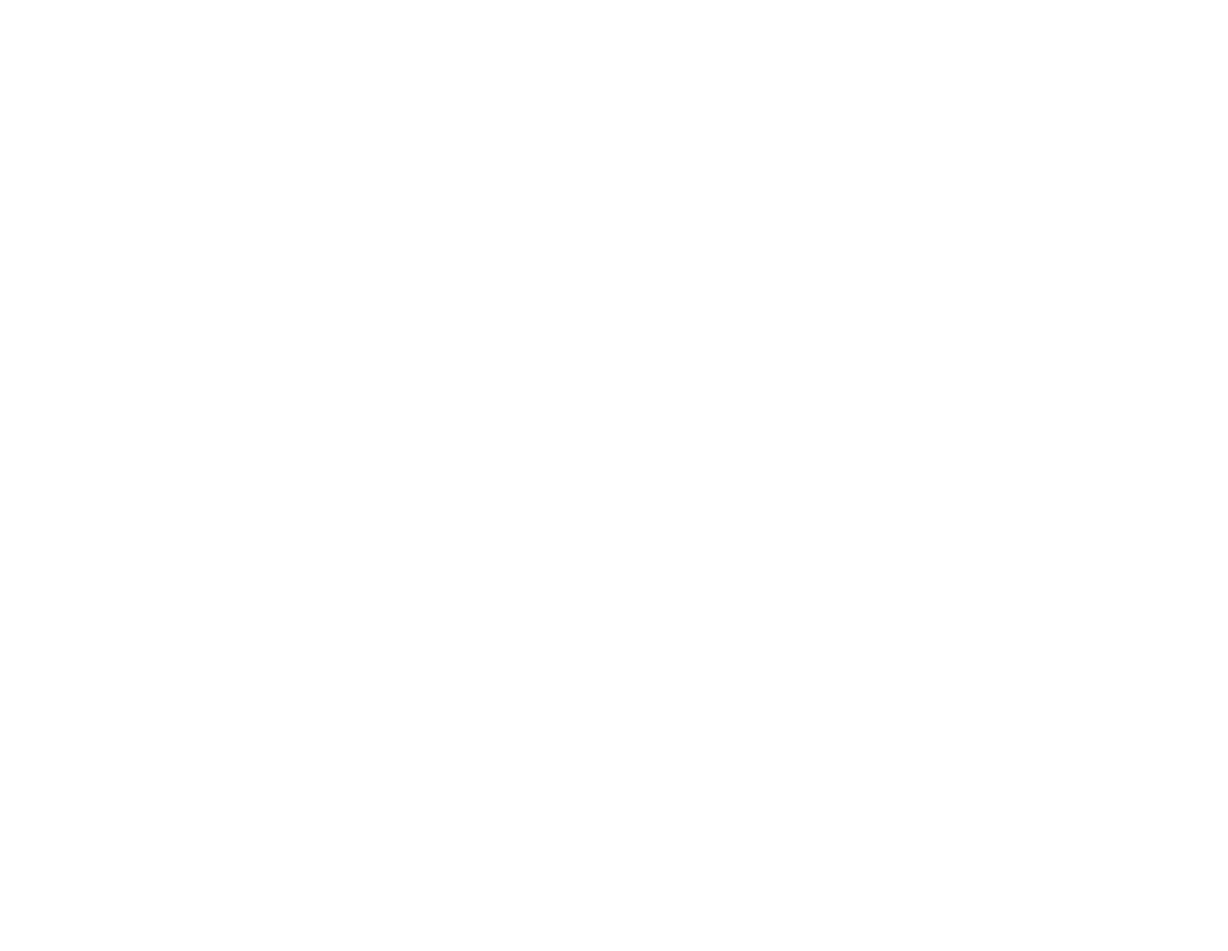
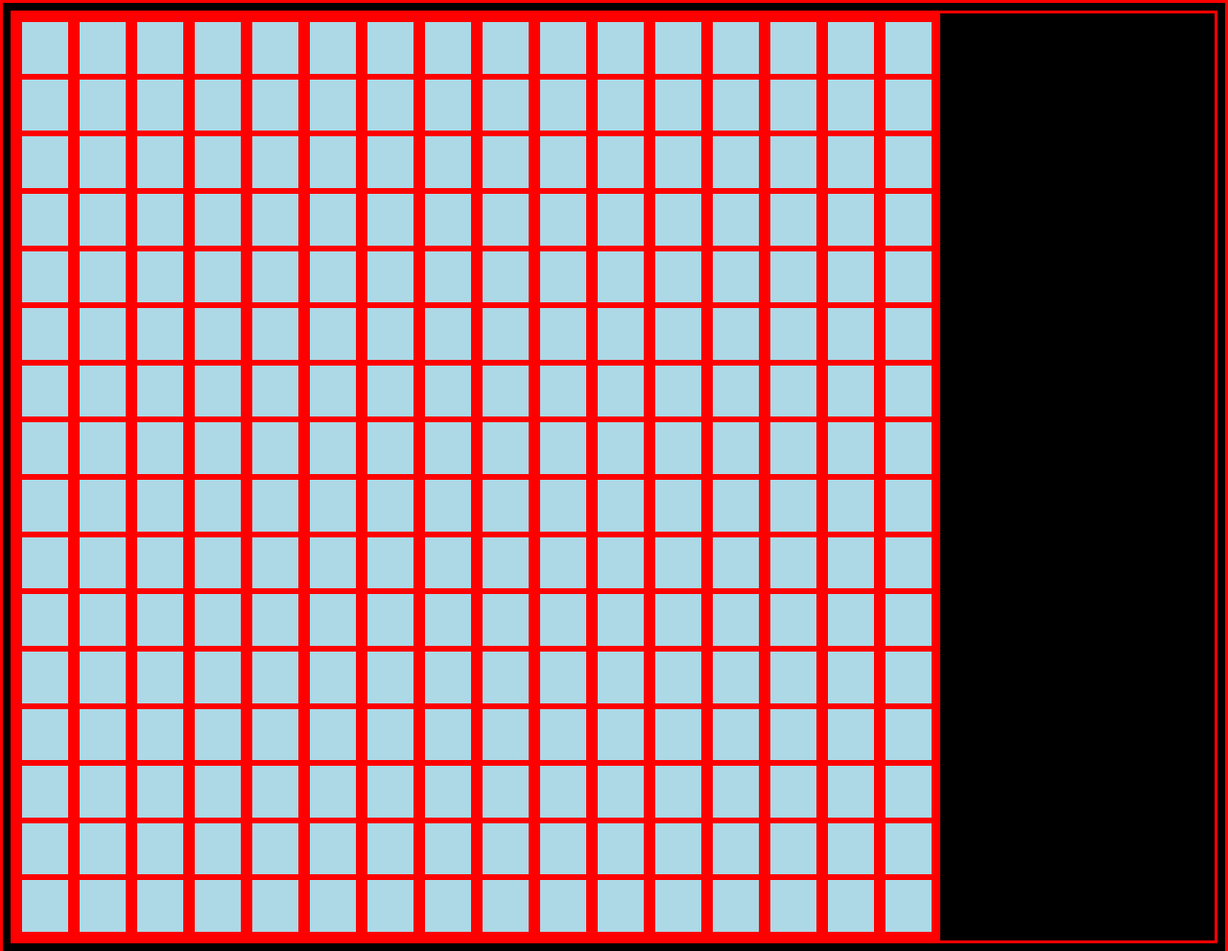
Before and after one commit to Jazz-Devours/Etch-A-Sketch, a plain HTML site: page index.html in a window 1280 px wide. Shown: the whole page at 96% size. Before the commit the page ends 800 px from the top, so only its background shows below. Drawn offline with Linux system fonts and the light colour scheme.

Commit message:
create a grid of 16 divs

```diff
--- a/index.html
+++ b/index.html
@@ -4,9 +4,12 @@
   <meta charset="UTF-8">
   <meta http-equiv="X-UA-Compatible" content="IE=edge">
   <meta name="viewport" content="width=device-width, initial-scale=1.0">
+  <link rel="stylesheet" href="style.css"/>
   <title>Document</title>
 </head>
 <body>
+  <div id="container"></div>
 
+  <script src="javascript.js"></script>
 </body>
 </html>
--- a/javascript.js
+++ b/javascript.js
@@ -0,0 +1,14 @@
+const container = document.querySelector('#container');
+
+const grid = 16;
+
+for (let y = 0; y < grid; y++) {
+  const divx = document.createElement('div');
+  divx.classList.add('boxX');
+  container.appendChild(divx);
+  for (let x = 0; x < grid; x++) {
+  const divy = document.createElement('div');
+  divy.classList.add('boxY');
+    divx.appendChild(divy)
+  }
+}
--- a/style.css
+++ b/style.css
@@ -0,0 +1,24 @@
+* {
+  background-color: black;
+  border-style: solid;
+  border-color: red;
+}
+
+#container {
+  display: flex;
+  height: 960px;
+  width: 960px;
+}
+
+.boxX {
+  display: flex;
+  flex-direction: column;
+  flex: 1;
+  height: auto;
+}
+
+.boxY {
+  display: flex;
+  flex: 1;
+  background-color: lightblue;
+}
```
